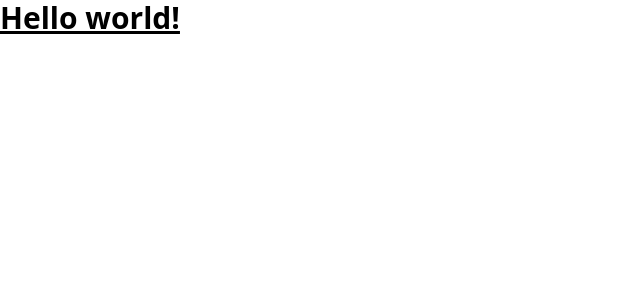
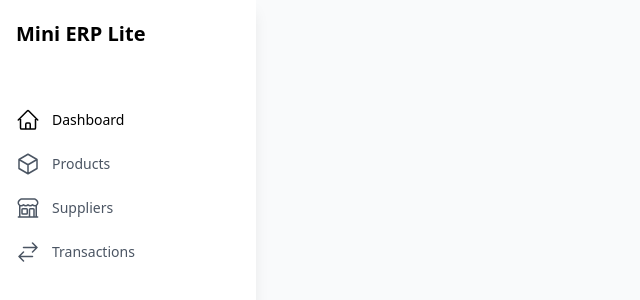
Before and after one commit to piyushtyagiofficial/erp-lite, a React (Vite) app in the folder frontend/: page / in a window 1280 px wide. Shown: the top 300 px of the page, without its empty margins (0-640 px from the left). Built offline with nearby package versions, Linux system fonts and the light colour scheme.

Commit message:
Add Layout

```diff
--- a/frontend/package.json
+++ b/frontend/package.json
@@ -10,8 +10,11 @@
     "preview": "vite preview"
   },
   "dependencies": {
+    "@heroicons/react": "^2.2.0",
     "react": "^19.1.1",
-    "react-dom": "^19.1.1"
+    "react-dom": "^19.1.1",
+    "react-hot-toast": "^2.6.0",
+    "react-router-dom": "^7.9.1"
   },
   "devDependencies": {
     "@eslint/js": "^9.33.0",
--- a/frontend/src/App.jsx
+++ b/frontend/src/App.jsx
@@ -1,7 +1,18 @@
-export default function App() {
+import React from 'react';
+import { BrowserRouter as Router, Routes, Route } from 'react-router-dom';
+import { Toaster } from 'react-hot-toast';
+import Layout from './components/Layout';
+
+function App() {
   return (
-    <h1 className="text-3xl font-bold underline">
-      Hello world!
-    </h1>
-  )
+    <Router>
+      <div className="App">
+        <Toaster position="top-right" />
+        <Layout>
+        </Layout>
+      </div>
+    </Router>
+  );
 }
+
+export default App;
--- /dev/null
+++ b/frontend/src/components/Layout.jsx
@@ -0,0 +1,121 @@
+import React, { useState } from 'react';
+import { Link, useLocation } from 'react-router-dom';
+import {
+  HomeIcon,
+  CubeIcon,
+  BuildingStorefrontIcon,
+  ArrowsRightLeftIcon,
+  Bars3Icon,
+  XMarkIcon,
+} from '@heroicons/react/24/outline';
+
+const Layout = ({ children }) => {
+  const [sidebarOpen, setSidebarOpen] = useState(false);
+  const location = useLocation();
+
+  const navigation = [
+    { name: 'Dashboard', href: '/', icon: HomeIcon },
+    { name: 'Products', href: '/products', icon: CubeIcon },
+    { name: 'Suppliers', href: '/suppliers', icon: BuildingStorefrontIcon },
+    { name: 'Transactions', href: '/transactions', icon: ArrowsRightLeftIcon },
+  ];
+
+  const isActive = (path) => {
+    return location.pathname === path;
+  };
+
+  return (
+    <div className="min-h-screen bg-gray-50">
+      {/* Mobile sidebar */}
+      <div className={`fixed inset-0 z-40 md:hidden ${sidebarOpen ? 'block' : 'hidden'}`}>
+        <div className="fixed inset-0 bg-gray-600 bg-opacity-75" onClick={() => setSidebarOpen(false)}></div>
+        <div className="relative flex-1 flex flex-col max-w-xs w-full bg-white shadow-xl">
+          <div className="absolute top-0 right-0 -mr-12 pt-2">
+            <button
+              className="ml-1 flex items-center justify-center h-10 w-10 rounded-full focus:outline-none focus:ring-2 focus:ring-inset focus:ring-white"
+              onClick={() => setSidebarOpen(false)}
+            >
+              <XMarkIcon className="h-6 w-6 text-white" />
+            </button>
+          </div>
+          <div className="flex-1 h-0 pt-5 pb-4 overflow-y-auto">
+            <div className="flex-shrink-0 flex items-center px-4">
+              <h1 className="text-xl font-bold text-primary-600">Mini ERP Lite</h1>
+            </div>
+            <nav className="mt-5 px-2 space-y-1">
+              {navigation.map((item) => {
+                const Icon = item.icon;
+                return (
+                  <Link
+                    key={item.name}
+                    to={item.href}
+                    className={`group flex items-center px-2 py-2 text-base font-medium rounded-md transition-colors duration-200 ${
+                      isActive(item.href)
+                        ? 'bg-primary-100 text-primary-900'
+                        : 'text-gray-600 hover:bg-gray-50 hover:text-gray-900'
+                    }`}
+                    onClick={() => setSidebarOpen(false)}
+                  >
+                    <Icon className="mr-4 h-6 w-6" />
+                    {item.name}
+                  </Link>
+                );
+              })}
+            </nav>
+          </div>
+        </div>
+      </div>
+
+      {/* Desktop sidebar */}
+      <div className="hidden md:flex md:w-64 md:flex-col md:fixed md:inset-y-0">
+        <div className="flex-1 flex flex-col min-h-0 bg-white shadow-lg">
+          <div className="flex-1 flex flex-col pt-5 pb-4 overflow-y-auto">
+            <div className="flex items-center flex-shrink-0 px-4 mb-8">
+              <h1 className="text-xl font-bold text-primary-600">Mini ERP Lite</h1>
+            </div>
+            <nav className="mt-5 flex-1 px-2 space-y-1">
+              {navigation.map((item) => {
+                const Icon = item.icon;
+                return (
+                  <Link
+                    key={item.name}
+                    to={item.href}
+                    className={`group flex items-center px-2 py-2 text-sm font-medium rounded-md transition-colors duration-200 ${
+                      isActive(item.href)
+                        ? 'bg-primary-100 text-primary-900'
+                        : 'text-gray-600 hover:bg-gray-50 hover:text-gray-900'
+                    }`}
+                  >
+                    <Icon className="mr-3 h-6 w-6" />
+                    {item.name}
+                  </Link>
+                );
+              })}
+            </nav>
+          </div>
+        </div>
+      </div>
+
+      {/* Main content */}
+      <div className="md:pl-64 flex flex-col flex-1">
+        <div className="sticky top-0 z-10 md:hidden pl-1 pt-1 sm:pl-3 sm:pt-3 bg-gray-50">
+          <button
+            className="-ml-0.5 -mt-0.5 h-12 w-12 inline-flex items-center justify-center rounded-md text-gray-500 hover:text-gray-900 focus:outline-none focus:ring-2 focus:ring-inset focus:ring-primary-500"
+            onClick={() => setSidebarOpen(true)}
+          >
+            <Bars3Icon className="h-6 w-6" />
+          </button>
+        </div>
+        <main className="flex-1">
+          <div className="py-6">
+            <div className="max-w-7xl mx-auto px-4 sm:px-6 md:px-8">
+              {children}
+            </div>
+          </div>
+        </main>
+      </div>
+    </div>
+  );
+};
+
+export default Layout;
```
Also changed, not shown: 1 other file (tests, documents, lock files or other folders).
